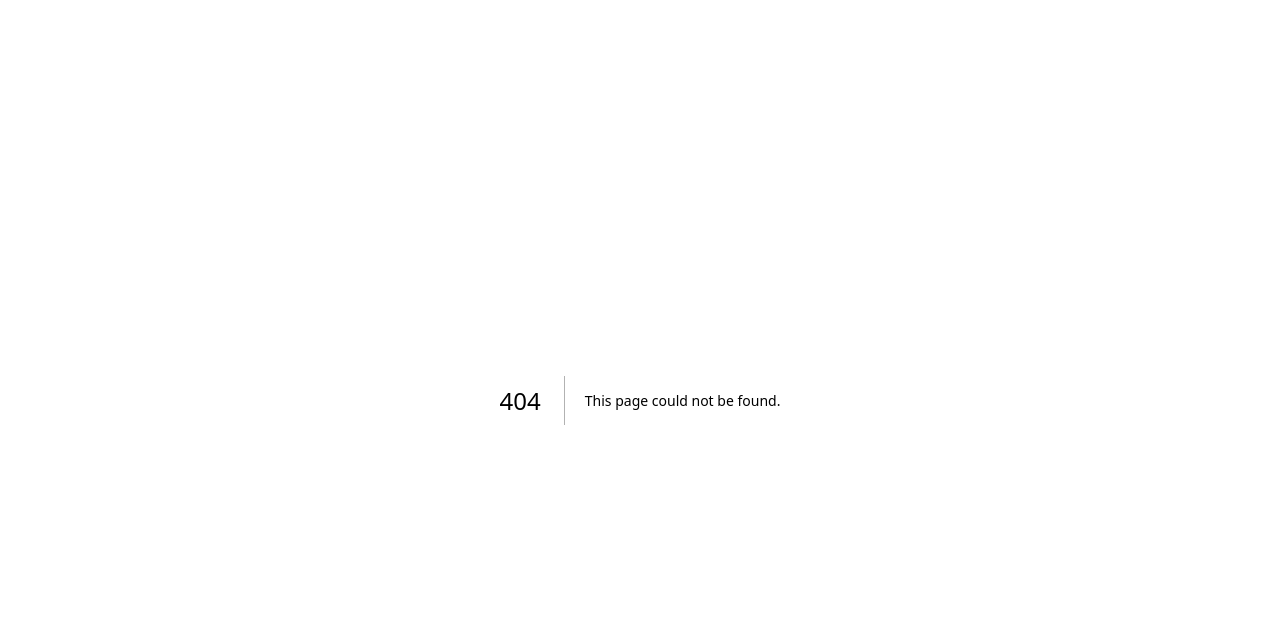
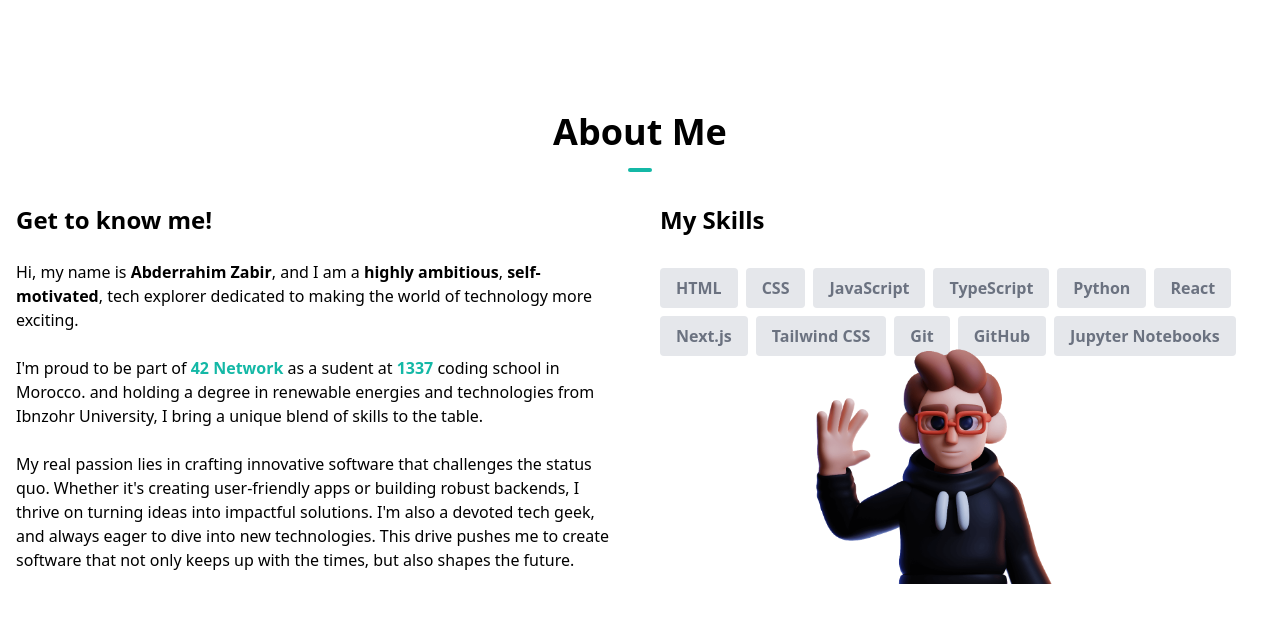
Before and after one commit to bahimzabir/portfolio, a Next.js app: page /components/AboutSection in a window 1280 px wide. Before the commit this address had no page. Shown: the top 622 px of the page. Built offline with nearby package versions, Linux system fonts and the light colour scheme.

Commit message:
finishing

```diff
--- /dev/null
+++ b/pages/components/AboutSection.tsx
@@ -0,0 +1,84 @@
+import React from "react"
+import Image from "next/image"
+
+const skills = [
+  { skill: "HTML" },
+  { skill: "CSS" },
+  { skill: "JavaScript" },
+  { skill: "TypeScript" },
+  { skill: "Python" },
+  { skill: "React" },
+  { skill: "Next.js" },
+  { skill: "Tailwind CSS" },
+  { skill: "Git" },
+  { skill: "GitHub" },
+  { skill: "Jupyter Notebooks" },
+]
+
+const AboutSection = () => {
+  return (
+    <section id="about">
+      <div className="my-12 pb-12 md:pt-16 md:pb-48">
+        <h1 className="text-center font-bold text-4xl">
+          About Me
+          <hr className="w-6 h-1 mx-auto my-4 bg-teal-500 border-0 rounded"></hr>
+        </h1>
+
+        <div className="flex flex-col space-y-10 items-stretch justify-center align-top md:space-x-10 md:space-y-0 md:p-4 md:flex-row md:text-left">
+          <div className="md:w-1/2 ">
+            <h1 className="text-center text-2xl font-bold mb-6 md:text-left">
+              Get to know me!
+            </h1>
+            <p>
+              Hi, my name is
+              <span className="font-bold">{" Abderrahim Zabir"}</span>, and I am a{" "}
+              <span className="font-bold">{"highly ambitious"}</span>,
+              <span className="font-bold">{" self-motivated"}</span>, tech explorer dedicated to making
+            the world of technology more exciting.
+            </p>
+            <br />
+            <p>
+            I'm proud to be part of
+            <a href="https://www.42network.org/about-us/" target="_blank" className="font-bold text-teal-500"> 42 Network </a> as a sudent at
+            <a href="https://1337.ma/" target="_blank" className="font-bold text-teal-500"> 1337 </a>
+            coding school in Morocco.
+            and holding a degree in renewable energies and technologies from Ibnzohr University, I bring a unique blend of skills to the table.
+            </p>
+            <br />
+            <p>
+              My real passion lies in crafting innovative software that challenges the status quo.
+              Whether it's creating user-friendly apps or building robust backends,
+              I thrive on turning ideas into impactful solutions. I'm also a devoted tech geek,
+              and always eager to dive into new technologies. This drive pushes me to create software
+              that not only keeps up with the times, but also shapes the future.
+            </p>
+          </div>
+          <div className="text-center md:w-1/2 md:text-left">
+            <h1 className="text-2xl font-bold mb-6">My Skills</h1>
+            <div className="flex flex-wrap flex-row justify-center z-10 md:justify-start">
+              {skills.map((item, idx) => {
+                return (
+                  <p
+                    key={idx}
+                    className="bg-gray-200 px-4 py-2 mr-2 mt-2 text-gray-500 rounded font-semibold"
+                  >
+                    {item.skill}
+                  </p>
+                )
+              })}
+            </div>
+            <Image
+              src="/dev-ed-wave.png"
+              alt=""
+              width={325}
+              height={325}
+              className="hidden md:block md:relative md:bottom-4 md:left-32 md:z-0"
+            />
+          </div>
+        </div>
+      </div>
+    </section>
+  )
+}
+
+export default AboutSection
--- /dev/null
+++ b/pages/components/herosection.tsx
@@ -0,0 +1,55 @@
+import Image from 'next/image'
+import Link from "next/link"
+import { HiArrowDown } from "react-icons/hi"
+
+export default function HeroSection() {
+  return (
+    <section id="home">
+          <div className="flex flex-col text-center items-center justify-center animate-fadeIn animation-delay-2 my-10 py-16 sm:py-32 md:py-48 md:flex-row md:space-x-4 md:text-left">
+            <div className="md:mt-2 md:w-1/2">
+              <Image
+                src="/headshot.png"
+                alt=""
+                width={325}
+                height={325}
+                className="rounded-full shadow-2xl"
+              />
+            </div>
+            <div className="md:mt-2 md:w-3/5">
+              <h1 className="text-4xl font-bold mt-6 md:mt-0 md:text-7xl">Hi, I&#39;m Abderrahim!</h1>
+              <p className="text-lg mt-4 mb-6 md:text-2xl">
+                I&#39;m a{" "}
+                <span className="font-semibold text-teal-600">
+                  Software Engineer{" "}
+                </span>
+                based in Morocco, Benguerir. Working towards creating software that
+                makes life easier and more meaningful.
+              </p>
+              {/* <Link
+                to="projects"
+                className="text-neutral-100 font-semibold px-6 py-3 bg-teal-600 rounded shadow hover:bg-teal-700"
+                activeClass="active"
+                spy={true}
+                smooth={true}
+                offset={-100}
+                duration={500}
+              >
+                Projects
+              </Link> */}
+            </div>
+          </div>
+          <div className="flex flex-row items-center text-center justify-center ">
+            {/* <Link
+              to="about"
+              activeClass="active"
+              spy={true}
+              smooth={true}
+              offset={-100}
+              duration={500}
+            > */}
+              <HiArrowDown size={35} className="animate-bounce" />
+            {/* </Link> */}
+          </div>
+        </section>
+  )
+}
--- a/pages/index.tsx
+++ b/pages/index.tsx
@@ -1,64 +1,18 @@
 "use client"
 import Navbar from "./components/navbar"
-import {ThemeProvider} from 'next-themes'
-import Image from 'next/image'
-import Link from "next/link"
-import { HiArrowDown } from "react-icons/hi"
-
+import { ThemeProvider } from 'next-themes'
+import HeroSection from "./components/herosection"
+import AboutSection from "./components/AboutSection"
 
 export default function Home() {
   return (
     <main>
       <ThemeProvider enableSystem={true} attribute="class">
-      <Navbar />
-      {/* create a hero suction */}
-      <section id="home">
-      <div className="flex flex-col text-center items-center justify-center animate-fadeIn animation-delay-2 my-10 py-16 sm:py-32 md:py-48 md:flex-row md:space-x-4 md:text-left">
-        <div className="md:mt-2 md:w-1/2">
-          <Image
-            src="/headshot.png"
-            alt=""
-            width={325}
-            height={325}
-            className="rounded-full shadow-2xl"
-          />
+        <Navbar />
+        <div className="mx-auto max-w-3xl px-4 sm:px-6 md:max-w-5xl ">
+          <HeroSection />
+          <AboutSection />
         </div>
-        <div className="md:mt-2 md:w-3/5">
-          <h1 className="text-4xl font-bold mt-6 md:mt-0 md:text-7xl">Hi, I&#39;m Abderrahim!</h1>
-          <p className="text-lg mt-4 mb-6 md:text-2xl">
-            I&#39;m a{" "}
-            <span className="font-semibold text-teal-600">
-              Software Engineer{" "}
-            </span>
-            based in Los Angeles, CA. Working towards creating software that
-            makes life easier and more meaningful.
-          </p>
-          {/* <Link
-            to="projects"
-            className="text-neutral-100 font-semibold px-6 py-3 bg-teal-600 rounded shadow hover:bg-teal-700"
-            activeClass="active"
-            spy={true}
-            smooth={true}
-            offset={-100}
-            duration={500}
-          >
-            Projects
-          </Link> */}
-        </div>
-      </div>
-      <div className="flex flex-row items-center text-center justify-center ">
-        {/* <Link
-          to="about"
-          activeClass="active"
-          spy={true}
-          smooth={true}
-          offset={-100}
-          duration={500}
-        > */}
-          <HiArrowDown size={35} className="animate-bounce" />
-        {/* </Link> */}
-      </div>
-    </section>
       </ThemeProvider>
     </main>
   )
```
